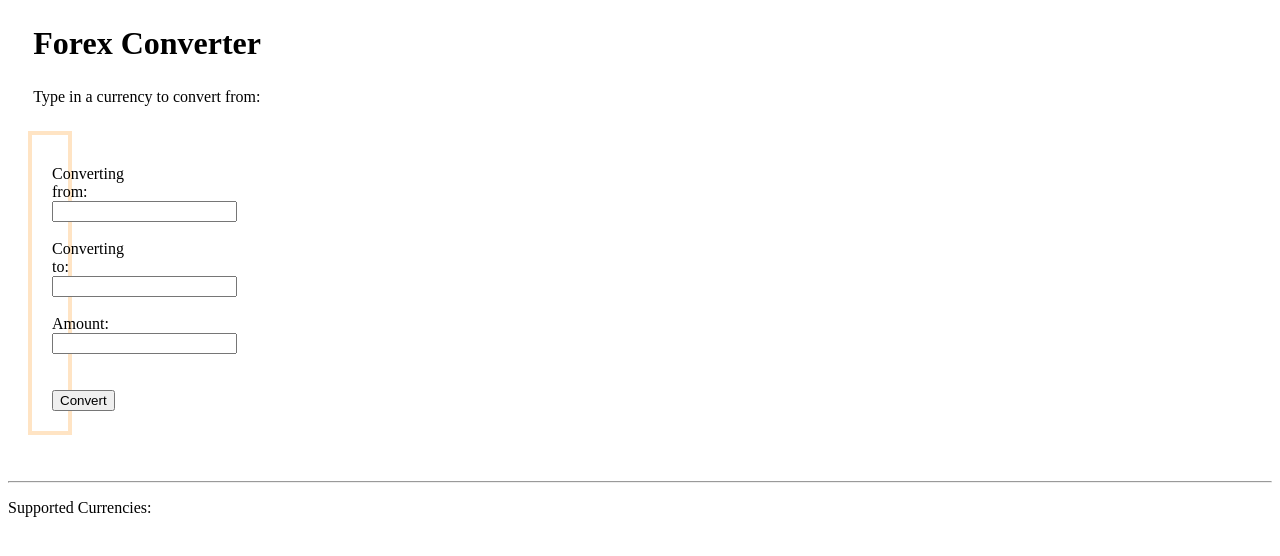
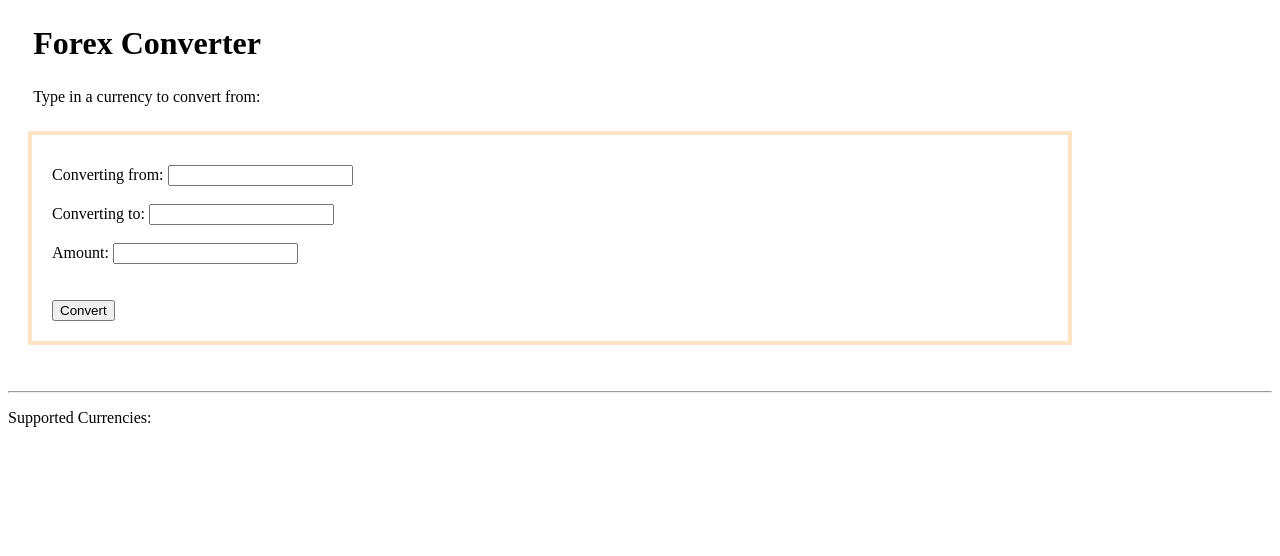
Before and after one commit to andjsales/ForexConverter, a Flask app: page / in a window 1280 px wide. Shown: the top 556 px of the page. Run offline with Flask 3, Linux system fonts and the light colour scheme; data that the repository does not hold is empty.

Commit message:
update changes

```diff
--- a/static/app.css
+++ b/static/app.css
@@ -8,7 +8,7 @@ h1,
 	padding: 20px;
 	padding-top: 30px;
 	padding-right: 10px;
-	margin-right: 1200px;
+	margin-right: 200px;
 	border-collapse: collapse;
 	border: 4px solid bisque;
 	box-sizing: border-box;
```
Also changed, not shown: README.md.
